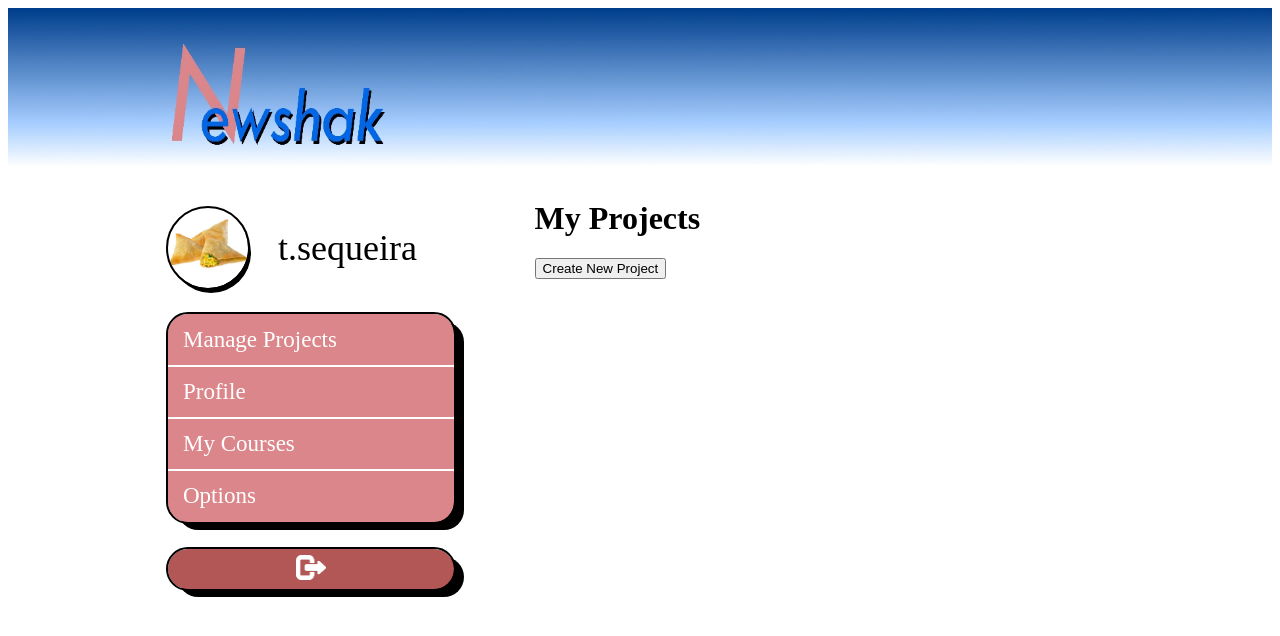
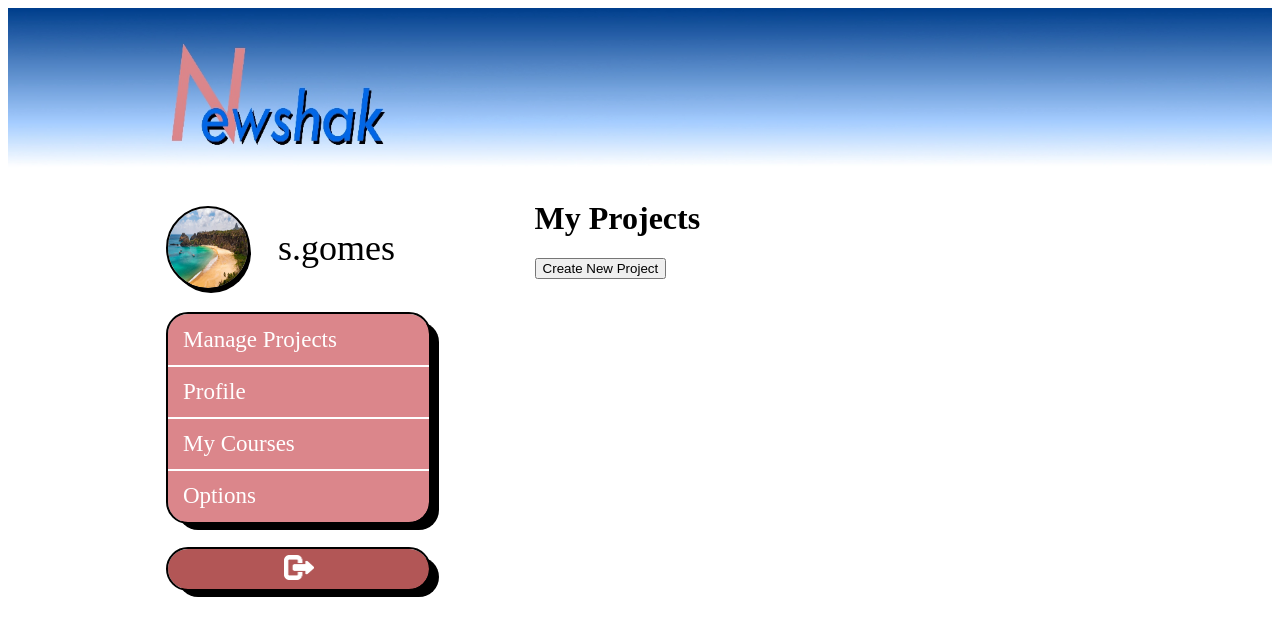
Before and after one commit to scourpius/Newshak, a React (Create React App) app: page /teacher in a window 1280 px wide. Shown: the top 636 px of the page. Built offline with nearby package versions, Linux system fonts and the light colour scheme.

Commit message:
new profile

```diff
--- a/src/Teacher/teacher.js
+++ b/src/Teacher/teacher.js
@@ -2,7 +2,7 @@ import {Routes, Route, useNavigate} from 'react-router-dom';
 import React, { useState } from 'react';
 import { useRef} from 'react';
 import gradient from './resources/gradient2.jpg';
-import perfil from './resources/chamucas.jpg';
+import perfil_prof from './resources/perfil_prof.png';
 import exitIcon from './resources/exit.png';
 import './teacher.css';
 var myListProj = [];
@@ -52,8 +52,8 @@ const Teacher = () => {
   <div style={{display: "flex", justifyContent: 'center',
                       alignItems: 'center',
                       gridTemplateColumns: "repeat(2, 1fr)"}}>
-                      <img className="perfilImage" src={perfil} alt="Perfil" />
-                      <span className="perfilText">t.sequeira</span>
+                      <img className="perfilImage" src={perfil_prof} alt="Perfil" />
+                      <span className="perfilText">s.gomes</span>
   </div>
 
 
```
Also changed, not shown: src/Teacher/resources/perfil_prof.png (added).
